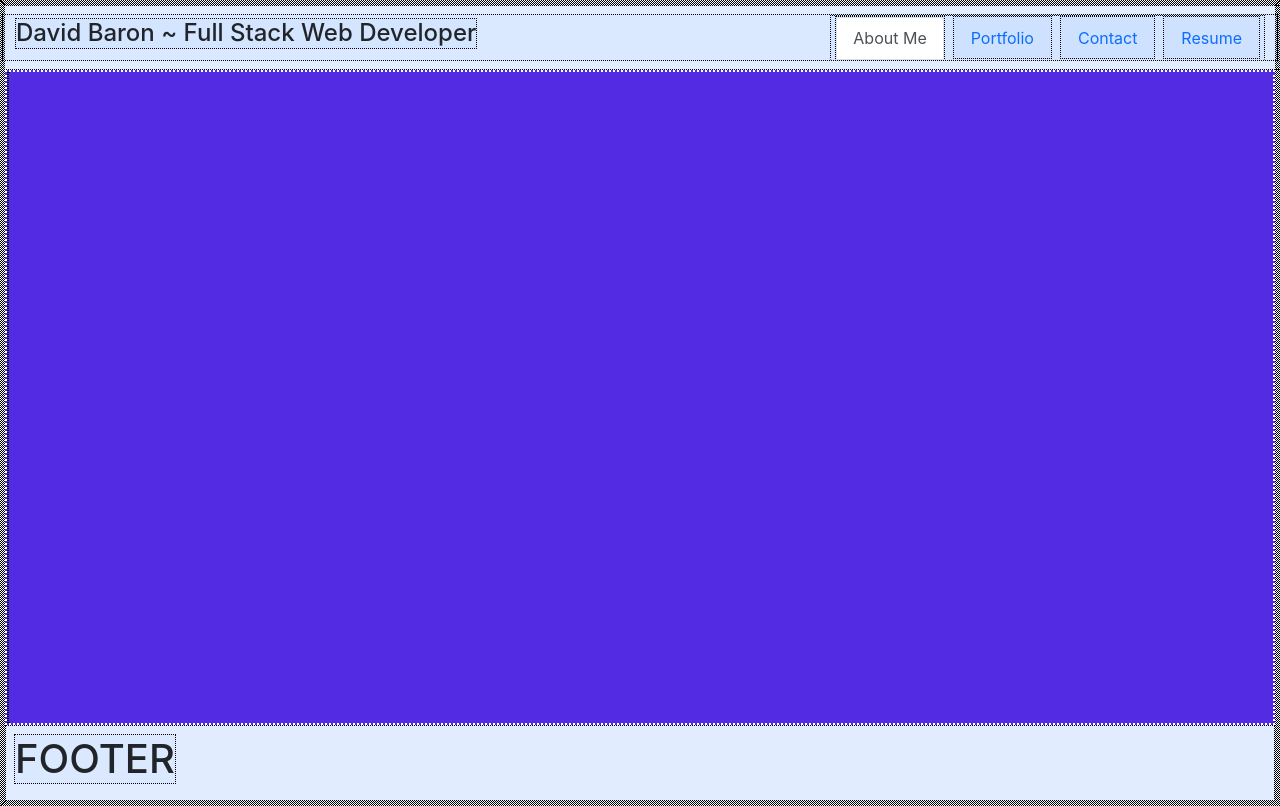
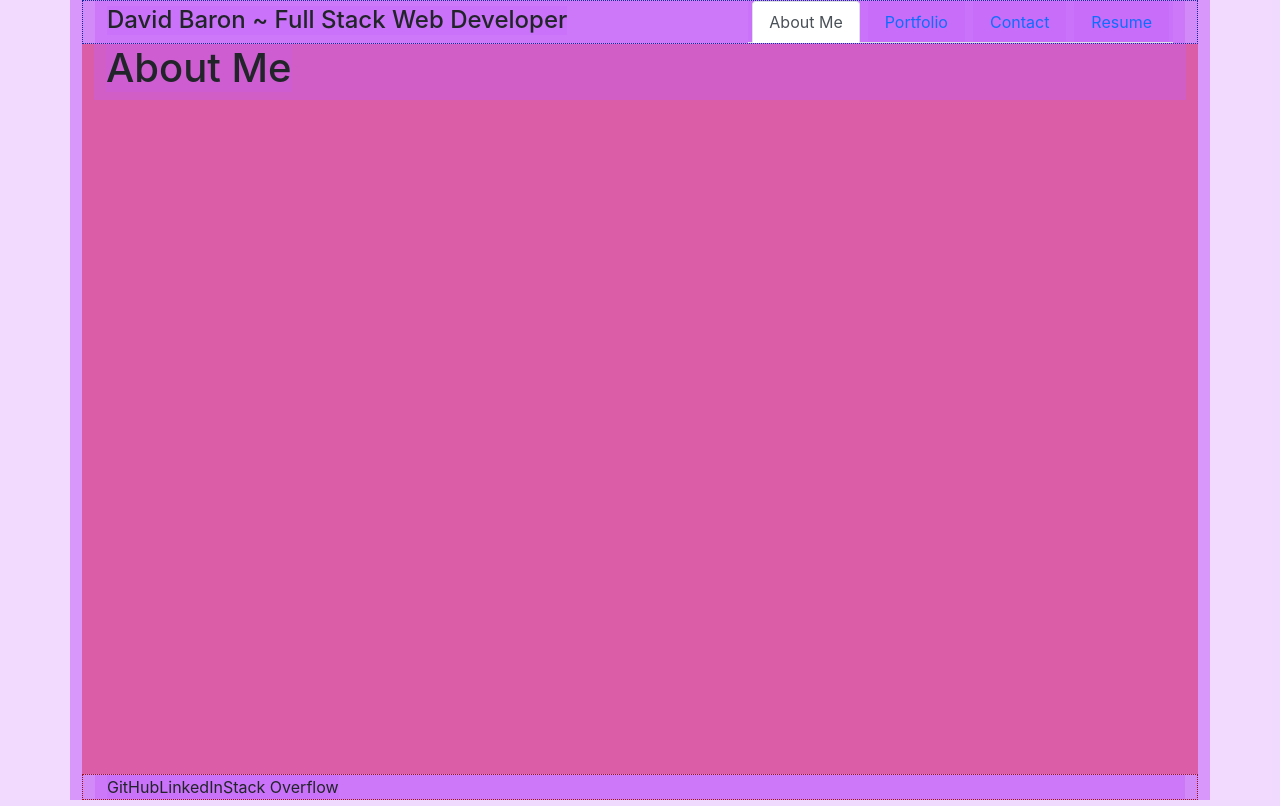
Before and after one commit to H0RSESH0E/dBaron, a React (Create React App) app in the folder d-baron/: page / in a window 1280 px wide. Built offline with nearby package versions, Linux system fonts and the light colour scheme.

Commit message:
major bootstrap update

```diff
--- a/d-baron/src/App.js
+++ b/d-baron/src/App.js
@@ -1,7 +1,7 @@
 import './App.css';
 import { useState } from 'react';
 import Header from './components/Header.js';
-import Body from './components/Body.js';
+import Main from './components/Main.js';
 import Footer from './components/Footer.js';
 import state from './assets/state.js';
 
@@ -9,24 +9,22 @@ import state from './assets/state.js';
 function App() {
 
   const [windowLocations] = useState(state);
-  console.table(windowLocations[0]);
 
   const [currentWindow, setCurrentWindow] = useState(windowLocations[0]);
 
   return (
-    <div className="first-row flex-row d-flex justify-content-center  App">
-      <div className="first-column d-flex flex-column col-12 justify-content-between">
-        <div className="header-div row d-flex p-2">
-          <Header windowLocations={windowLocations} currentWindow={currentWindow} setCurrentWindow={setCurrentWindow}/>
-        </div>
-        <div className="body-div d-flex">
-          <Body windowLocations={windowLocations} currentWindow={currentWindow} setCurrentWindow={setCurrentWindow} />
-        </div>
-        <div className="footer-div d-flex p-2">
-          <Footer />
+    <>
+      <div className="container">
+        <div className="first-row row justify-content-center">
+          <div className="col-12 d-flex flex-column justify-content-between">
+            <Header windowLocations={windowLocations} currentWindow={currentWindow} setCurrentWindow={setCurrentWindow} />
+            <Main windowLocations={windowLocations} currentWindow={currentWindow} setCurrentWindow={setCurrentWindow} />
+            <Footer />
+          </div>
         </div>
       </div>
-    </div>
+
+    </>
   );
 }
 
--- a/d-baron/src/components/Body.js
+++ /dev/null
@@ -1,17 +0,0 @@
-import React from 'react'
-import Project from './Project.js';
-import Contact from './Contact.js';
-import About from './About.js';
-import Resume from './Resume.js';
-
-function Body({ windowLocations, currentWindow, setCurrentWindow }) {
-    return (
-        <div>
-            {currentWindow === 'About Me' && <About />}
-            {currentWindow === 'Portfolio' && <Project />}
-            {currentWindow === 'Contact' && <Contact />}
-            {currentWindow === 'Resume' && <Resume />}
-        </div>
-    )
-}
-export default Body
--- a/d-baron/src/components/Footer.js
+++ b/d-baron/src/components/Footer.js
@@ -1,7 +1,22 @@
 import React from 'react'
 
+const divStyle = {
+    "backgroundColor": "red"
+}
+
 function Footer() {
-return (<h1>FOOTER</h1>)
+    return (
+        <footer className="container">
+            <div className="row justify-content-center">
+                <div className="col-12 d-flex">
+                        <div>GitHub</div>
+                        <div>LinkedIn</div>
+                        <div>Stack Overflow</div>
+                </div>
+            </div>
+        </footer>
+
+    )
 }
 
 export default Footer
--- a/d-baron/src/components/Header.js
+++ b/d-baron/src/components/Header.js
@@ -3,10 +3,16 @@ import Navigation from './Navigation.js';
 
 function Header({ windowLocations, currentWindow, setCurrentWindow }) {
     return (
-        <div className="d-flex justify-content-between align-items-center">
-            <h4>David Baron ~ Full Stack Web Developer</h4>
-            <Navigation windowLocations={windowLocations} currentWindow={currentWindow} setCurrentWindow={setCurrentWindow} />
-        </div>
-)}
+        <header className="container">
+            <div className="row justify-content-center">
+                <div className="col-12 d-flex justify-content-between align-items-end">
+                        <h4>David Baron ~ Full Stack Web Developer</h4>
+                        <Navigation windowLocations={windowLocations} currentWindow={currentWindow} setCurrentWindow={setCurrentWindow} />
+                </div>
+            </div>
+        </header>
+
+    )
+}
 
 export default Header
--- /dev/null
+++ b/d-baron/src/components/Main.js
@@ -0,0 +1,22 @@
+import React from 'react'
+import Project from './Project.js';
+import Contact from './Contact.js';
+import About from './About.js';
+import Resume from './Resume.js';
+
+function Body({ windowLocations, currentWindow, setCurrentWindow }) {
+    console.log('HEYOOO', currentWindow);
+    return (
+        <main className="container">
+            <div className="row justify-content-center">
+                <div className="col-12 d-flex">
+                    {currentWindow.name === 'About Me' && <About />}
+                    {currentWindow.name === 'Portfolio' && <Project />}
+                    {currentWindow.name === 'Contact' && <Contact />}
+                    {currentWindow.name === 'Resume' && <Resume />}
+                </div>
+            </div>
+        </main>
+    )
+}
+export default Body
--- a/d-baron/src/components/Navigation.js
+++ b/d-baron/src/components/Navigation.js
@@ -9,7 +9,7 @@ function Navigation({ windowLocations, currentWindow, setCurrentWindow }) {
                 key={window.name}
             >
                 <a className={`nav-link ${currentWindow.name === window.name ? 'active' : ''}`}
-                    onClick={() => setCurrentWindow(window.name)}
+                    onClick={() => setCurrentWindow(window)}
                     href="#"
                     title={window.description}
                 >
--- a/d-baron/src/index.css
+++ b/d-baron/src/index.css
@@ -8,24 +8,41 @@ body {
 }
 
 * {
-  background-color: rgba(94, 155, 247, 0.048);
-  border: 1px dotted rgb(0, 0, 0);
+  background-color: rgba(191, 94, 247, 0.226);
+  /* border: 1px dotted rgb(0, 0, 0); */
 }
 code {
   font-family: source-code-pro, Menlo, Monaco, Consolas, 'Courier New',
     monospace;
 }
 
+header {
+  border: 1px dotted rgb(18, 39, 160);
+}
+
+main {
+  height: 100%;
+  background-color: rgba(220, 20, 60, 0.438);
+}
+
+footer {
+
+  border: 1px dotted rgb(160, 18, 18);
+}
+
+
 .first-row {
   height: 100vh;
 }
 
 .body-div {
-  height: 100%;
+  /* height: 100%; */
   color: antiquewhite;
   background-color: rgb(83, 43, 226);
-  border: 2px dotted rgb(255, 255, 255);
+  /* border: 2px dotted rgb(255, 255, 255); */
 }
+
+
 
 li {
   list-style: none;
```
